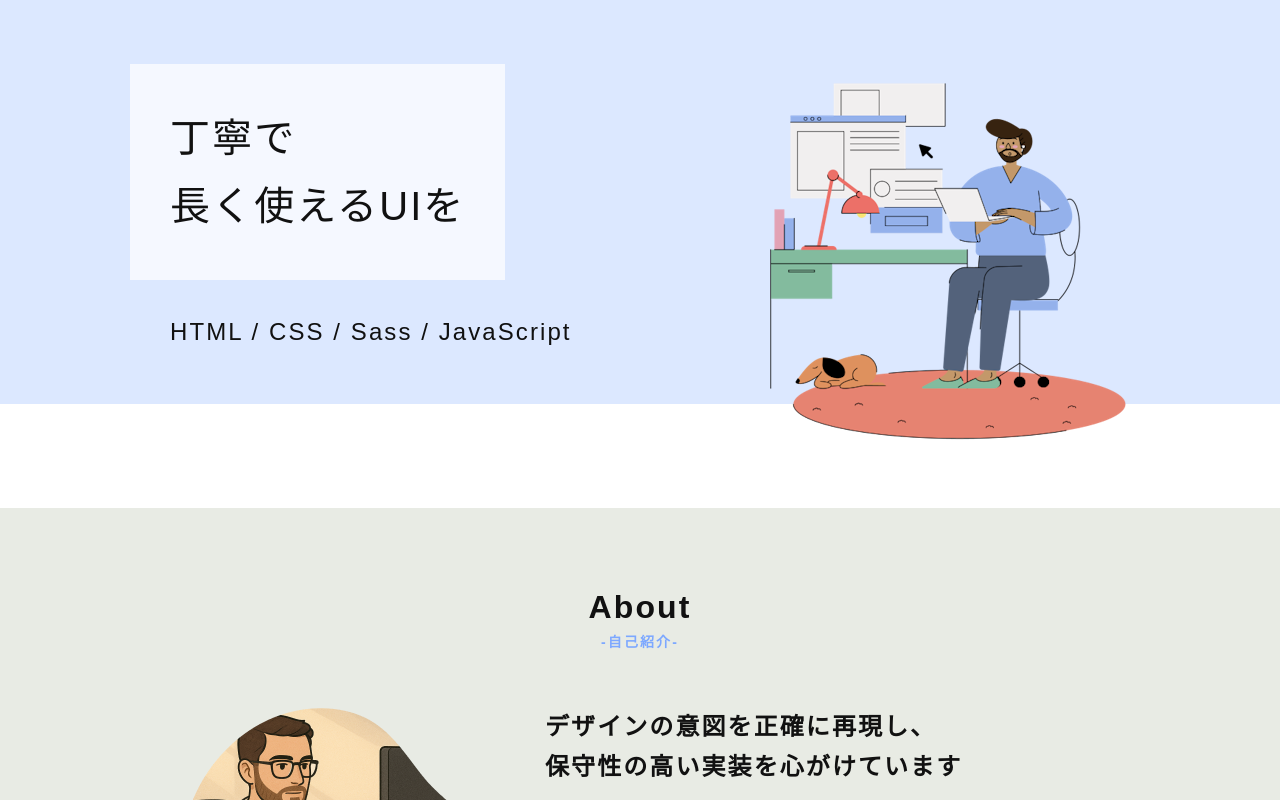
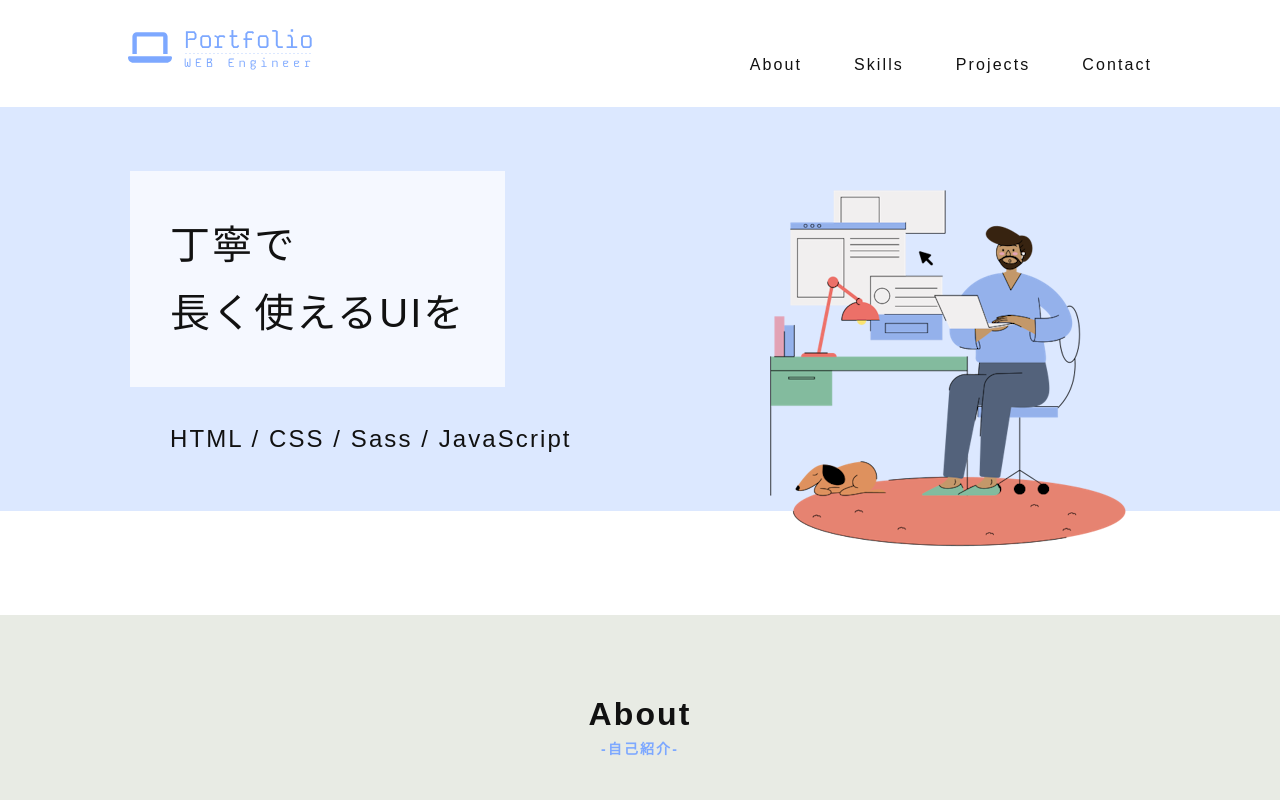
Before and after one commit to aoki-hue/portfolio, a Next.js app: page / in a window 1280 px wide. Shown: the top 800 px of the page. Built offline with nearby package versions, Linux system fonts and the light colour scheme; a web font is replaced by a local one.

Commit message:
スマホ表示対応

```diff
--- a/src/app/page.tsx
+++ b/src/app/page.tsx
@@ -11,7 +11,7 @@ import Footer from "@/components/layout/Footer";
 const Home = () => {
   return (
     <>
-      {/* <Header /> */}
+      <Header />
       <main>
         <div id="hero">
           <Hero />
--- a/src/components/layout/Header/Header.module.scss
+++ b/src/components/layout/Header/Header.module.scss
@@ -31,26 +31,55 @@
   width: foundation.$section-width-lg;
   margin: 24px auto;
 
+  @include foundation.sm {
+    width: 100%;
+    margin: 24px 0;
+    padding: 0 24px;
+  }
+
   &__logo {
     width: 186px;
     height: 46px;
   }
 
   &__hamburger {
+    display: none;
+
+    @include foundation.sm {
+      display: initial;
+    }
+
     &--compact {
+      display: initial;
       position: fixed;
       right: 48px;
       z-index: 1000;
+
+      @include foundation.sm {
+        right: 24px;
+      }
     }
   }
 }
 
 .navigation {
+  @include foundation.sm {
+    display: none;
+  }
+
   &__list {
     @include hover-line;
 
     & + & {
       margin-left: 52px;
+    }
+  }
+
+  &--sm {
+    display: none;
+
+    @include foundation.sm {
+      display: initial;
     }
   }
 }
@@ -74,6 +103,10 @@
   background: rgba(255, 255, 255, 0.95);
   backdrop-filter: blur(10px);
 
+  @include foundation.sm {
+    width: 75vw;
+  }
+
   &__navigation {
     display: flex;
     flex-direction: column;
--- a/src/components/layout/Header/index.tsx
+++ b/src/components/layout/Header/index.tsx
@@ -35,7 +35,6 @@ const Header = () => {
 
   return (
     <header className={styles.header}>
-      {!isCompact && (
       <div className={styles.header__logo}>
         <Image
           src="/images/header/header-logo.svg"
@@ -44,9 +43,7 @@ const Header = () => {
           height={46}
         />
       </div>
-      )}
 
-      {!isCompact ? (
       <ul className={styles.navigation}>
         <li
           className={styles.navigation__list}
@@ -73,7 +70,6 @@ const Header = () => {
           Contact
         </li>
       </ul>
-      ) : !isMenuOpen ? (
       <button
         className={clsx(styles.header__hamburger, {
           [styles["header__hamburger--compact"]]: isCompact,
@@ -82,7 +78,7 @@ const Header = () => {
       >
         <Menu size={48} />
       </button>
-      ) : null}
+
       <AnimatePresence>
         {isMenuOpen && (
           <>
```
Lines whose indentation alone changed are shown as unchanged.
